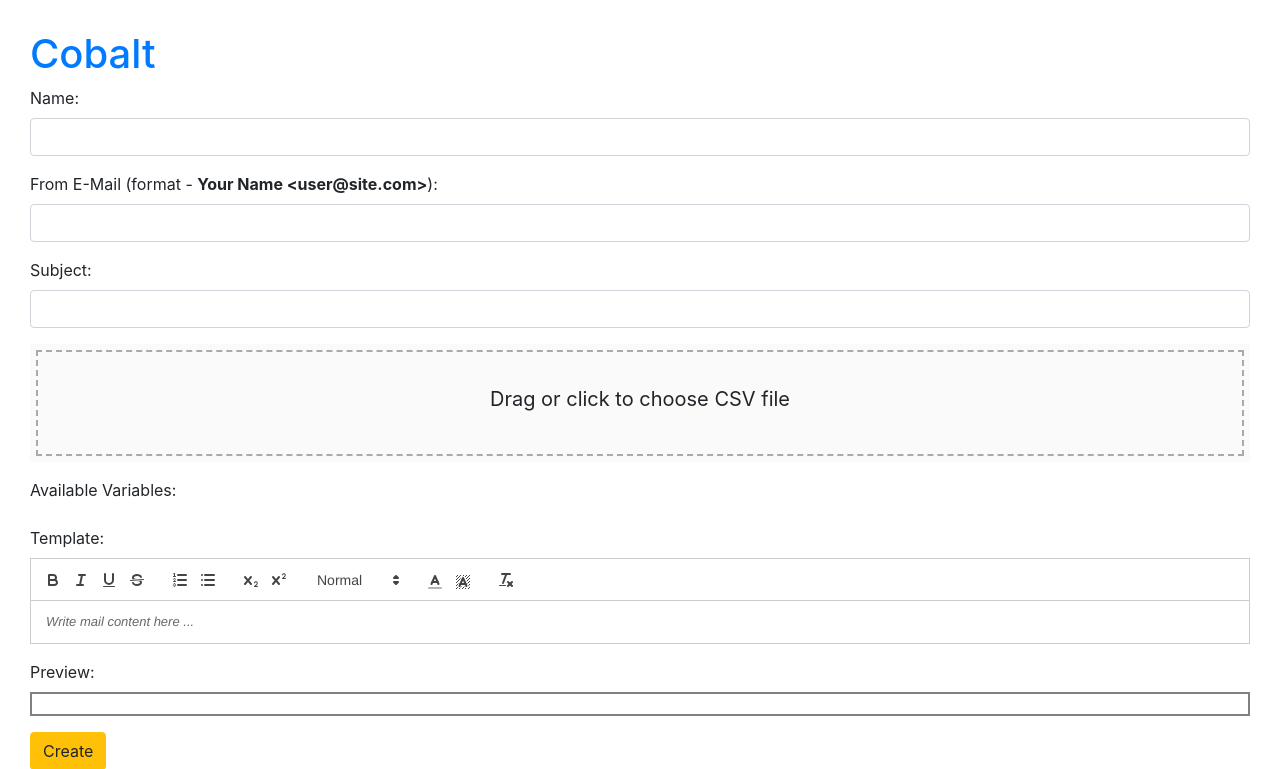
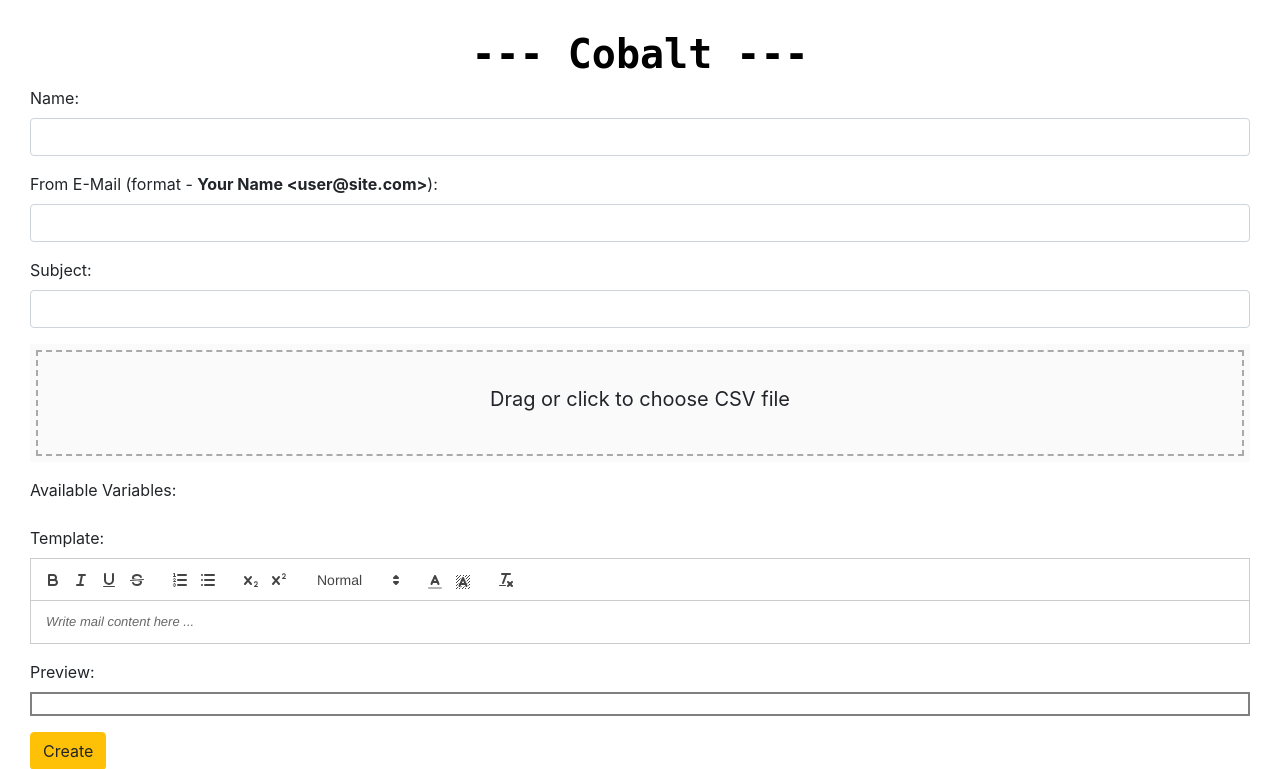
Before and after one commit to pulsejet/cobalt, a Django app: page / in a window 1280 px wide. Shown: the top 769 px of the page. Run offline with Django 3.2, Linux system fonts and the light colour scheme; the visitor is signed in with stand-in values (Sample User, id 1); data that the repository does not hold is empty; parts of the project's set-up code (start-up, migrations or seed data) failed here and were passed over; some libraries are stand-ins or nearby versions.

Commit message:
Make header pretty

```diff
--- a/campaign/static/mail/custom.css
+++ b/campaign/static/mail/custom.css
@@ -1,3 +1,15 @@
+a.header, a.header * {
+    text-decoration: none;
+    color: black;
+    font-weight: bold;
+    font-family: monospace;
+}
+a.header::hover { text-decoration: none; }
+a.header {
+    width: 100%;
+    text-align: center;
+}
+
 .camp-table {
     width: 100%;
     overflow-x: auto;
--- a/campaign/templates/campaign.html
+++ b/campaign/templates/campaign.html
@@ -11,7 +11,7 @@
     </head>
     <body>
         <div style="margin: 30px">
-            <a href="/"><h1>Cobalt</h1></a>
+            <a class="header" href="/"><h1> --- Cobalt --- </h1></a>
             <h3>{{ campaign.name }}</h3>
             <h5>{{ campaign.subject }}</h5>
         </div>
--- a/campaign/templates/default.html
+++ b/campaign/templates/default.html
@@ -14,7 +14,7 @@
     </head>
     <body>
         <div style="margin: 30px">
-            <a href=""><h1>Cobalt</h1></a>
+            <a class="header" href="/"><h1> --- Cobalt --- </h1></a>
 
             {% if form and form.errors %}
                 {% for error, val in form.errors.items %}
```
